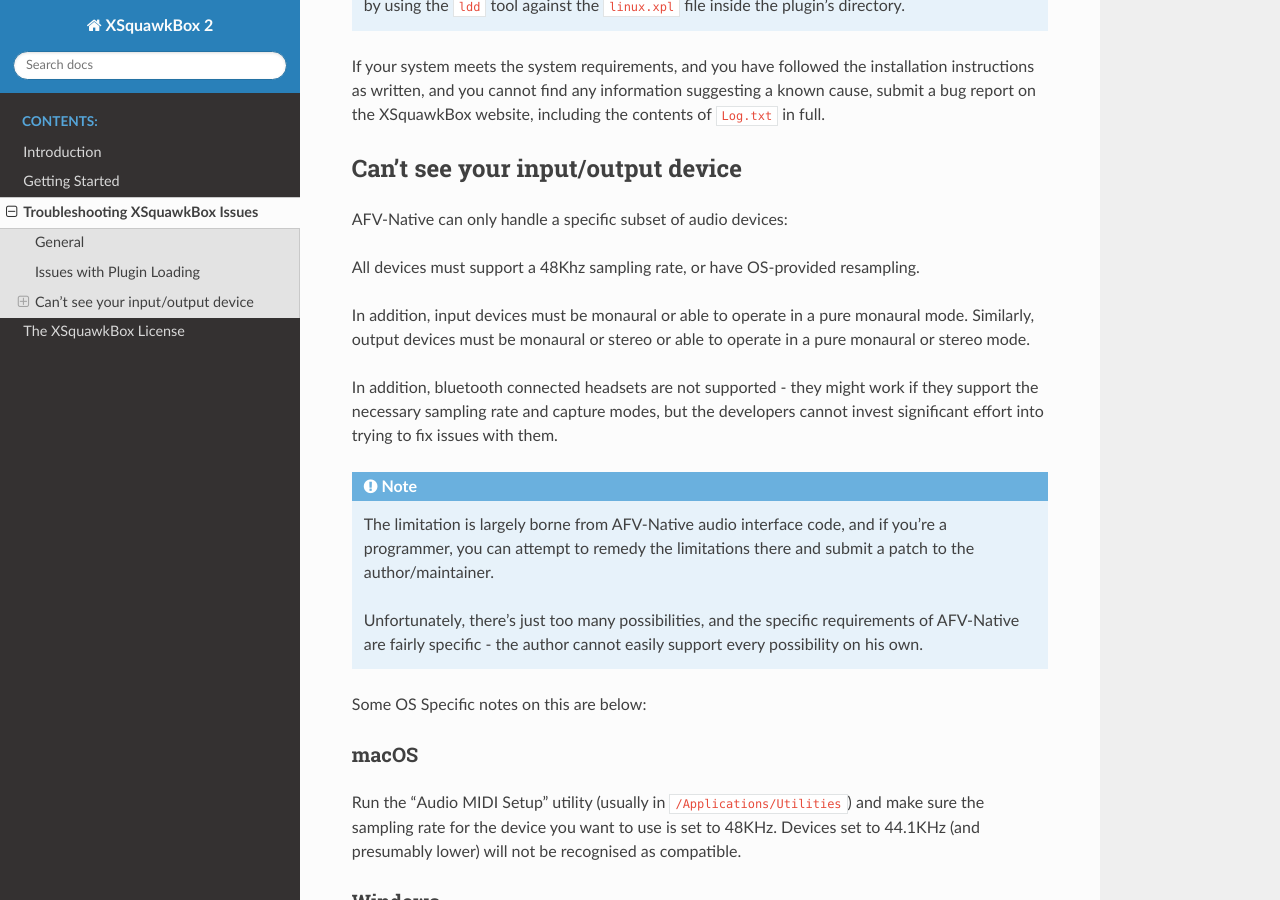
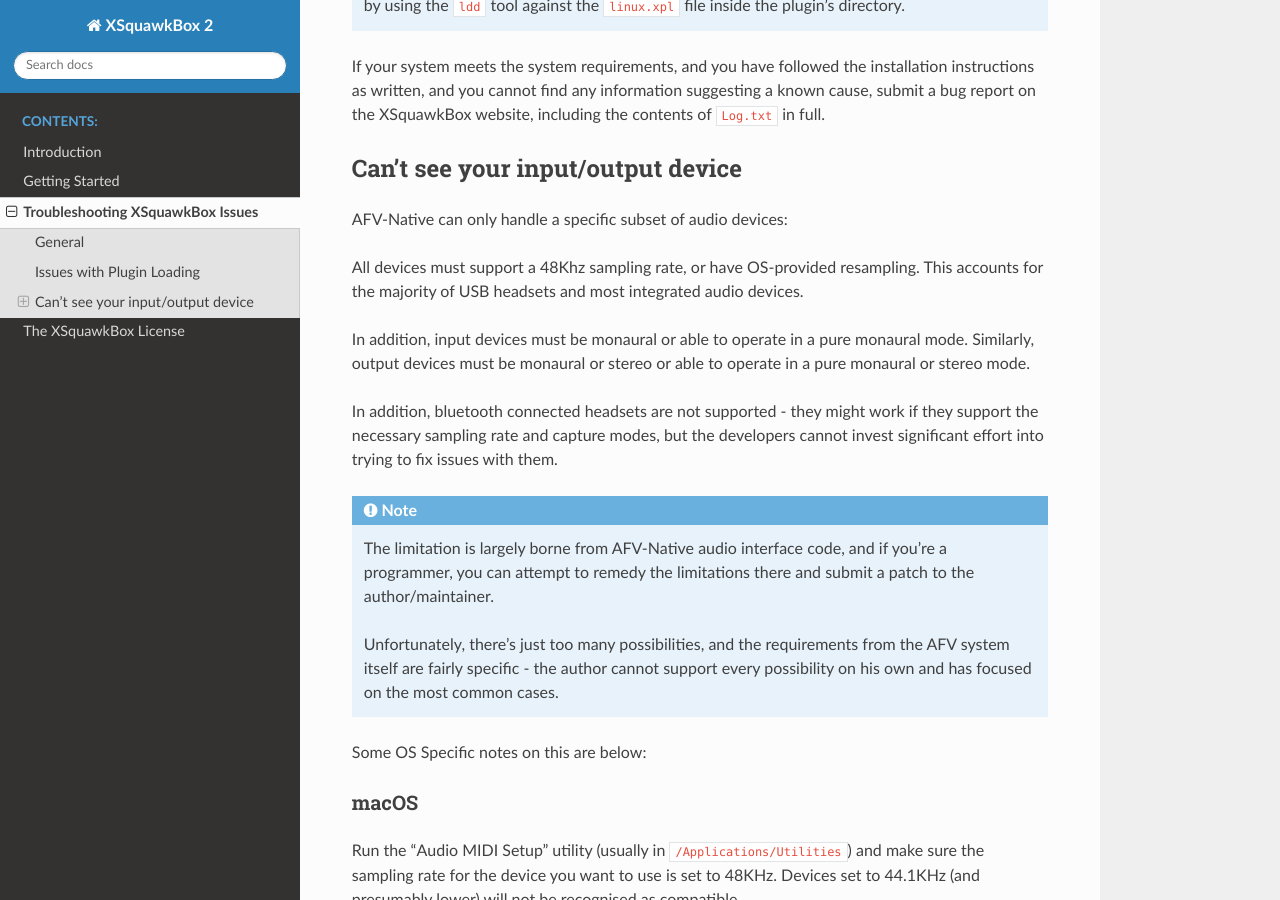
Before and after one commit to xsquawkbox/xsb2-manual, a Sphinx documentation site: the page built from source/troubleshooting.rst, in a window 1280 px wide and 900 px high, scrolled down 831 px. Built offline with Sphinx 7.4.7 and the Read the Docs theme 2.0.0, drawn with Linux system fonts in a browser that asks for light colours.

Commit message:
Clean up grammar around the 48KHz requirement

```diff
--- a/source/troubleshooting.rst
+++ b/source/troubleshooting.rst
@@ -52,6 +52,8 @@
 AFV-Native can only handle a specific subset of audio devices:
 
 All devices must support a 48Khz sampling rate, or have OS-provided resampling.
+This accounts for the majority of USB headsets and most integrated audio
+devices.
 
 In addition, input devices must be monaural or able to operate in a pure
 monaural mode.  Similarly, output devices must be monaural or stereo or able to
@@ -67,9 +69,9 @@
    you're a programmer, you can attempt to remedy the limitations there and
    submit a patch to the author/maintainer.
 
-   Unfortunately, there's just too many possibilities, and the specific
-   requirements of AFV-Native are fairly specific - the author cannot easily
-   support every possibility on his own.
+   Unfortunately, there's just too many possibilities, and the requirements
+   from the AFV system itself are fairly specific - the author cannot support
+   every possibility on his own and has focused on the most common cases.
 
 Some OS Specific notes on this are below:
 
```
